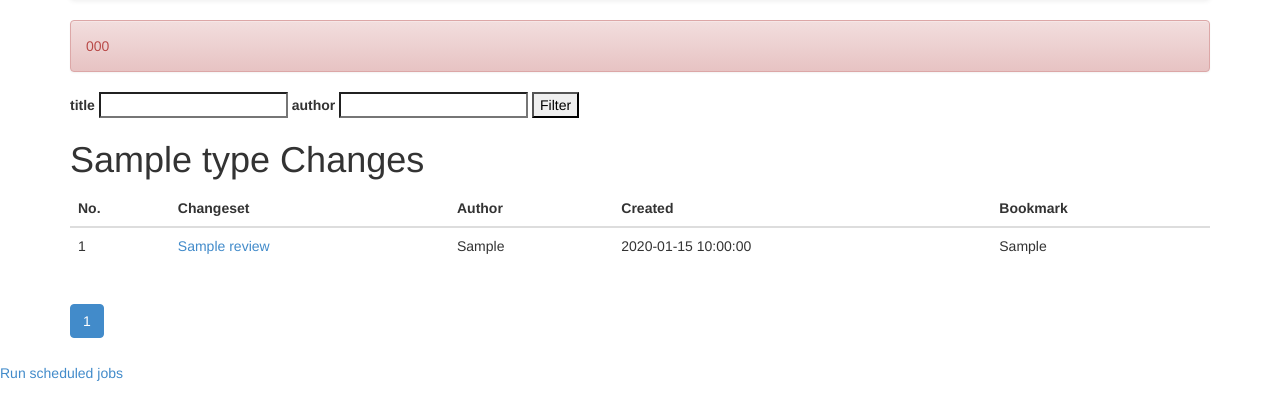
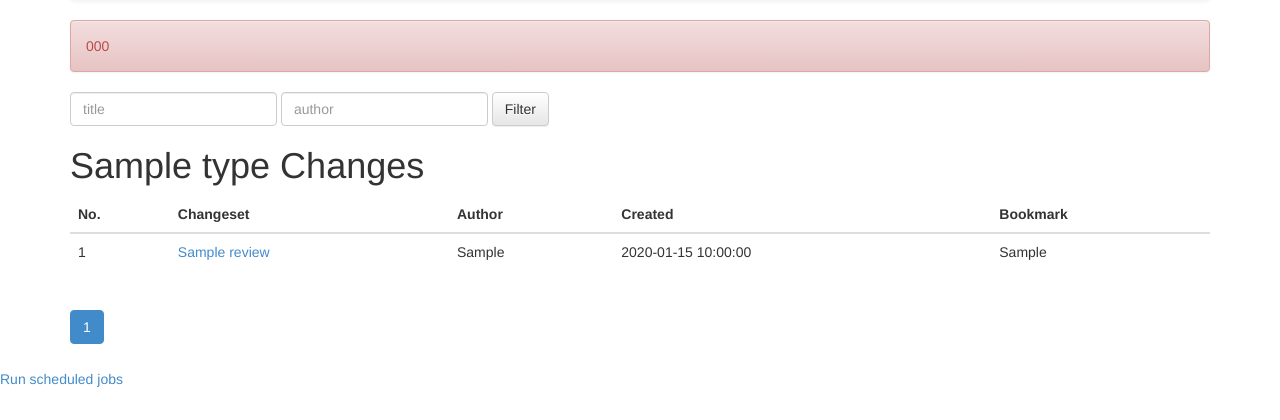
Before and after one commit to pasliwa/code_review, a Flask app: template templates/changes.html in a window 1280 px wide. Shown: the part 104-524 px from the top of the page. Run offline with Flask 2, Linux system fonts and the light colour scheme; tables that the repository leaves empty hold one stand-in row (values such as "Sample post"); the template is opened without the code that fills it: values that come from a table or form of the project are taken from there, most other values are stand-ins (such as "Sample title", 1, 10 or a date in 2020); parts of the project's set-up code (start-up, migrations or seed data) failed here and were passed over; some libraries are stand-ins or nearby versions.

Commit message:
filter form is bootstrap themed

```diff
--- a/code_review.py
+++ b/code_review.py
@@ -41,8 +41,8 @@ db = SQLAlchemy(app)
 
 
 class SearchForm(Form):
-    title = TextField('title', validators=[Optional()])
-    author = TextField('author', validators=[Optional()])
+    title = TextField('title', description="title", validators=[Optional()])
+    author = TextField('author', description="author", validators=[Optional()])
 
 
 class Pagination(object):
--- a/templates/changes.html
+++ b/templates/changes.html
@@ -6,11 +6,17 @@
 {% include "messages.html" %}
 
 
-<form method="GET" action="{{ url_for("changes_new") }}">
+<form class="form-inline" role="form" method="GET" action="{{ url_for("changes_new") }}">
     {# {{ form.hidden_tag() }}  #}
-    {{ form.title.label }} {{ form.title(size=20) }}
-    {{ form.author.label }} {{ form.author(size=20) }}
-    <input type="submit" value="Filter">
+    <div class="form-group">
+        <label class="sr-only" for="title">Author</label>
+        <input type="text" class="form-control" name="title" id="title" value="{{ request.args.get('title', "") }}" placeholder="{{form.title.description}}">
+    </div>
+    <div class="form-group">
+        <label class="sr-only" for="author">Author</label>
+        <input type="text" class="form-control" name="author" id="author" value="{{ request.args.get('author', "") }}" placeholder="{{form.author.description}}">
+    </div>
+    <button type="submit" class="btn btn-default">Filter</button>
 </form>
 
 
```
